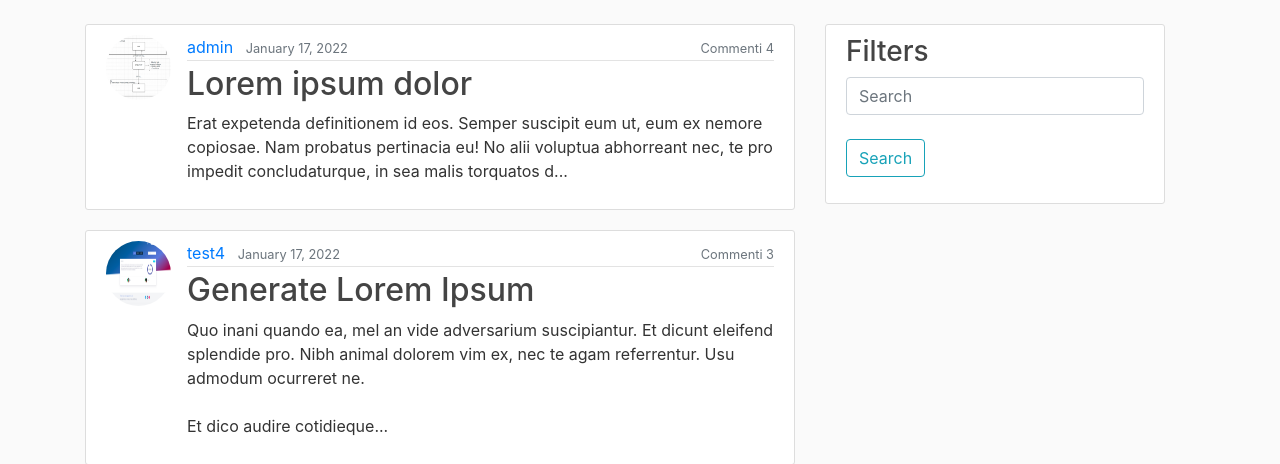
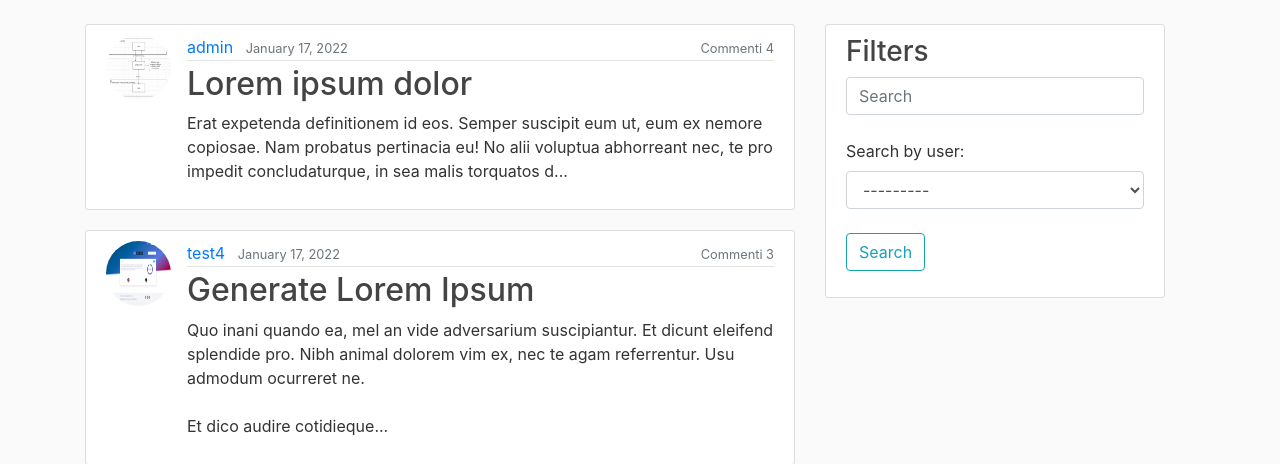
Before and after one commit to CarloTamburrelli/django_blog, a Django app: page / in a window 1280 px wide. Shown: the part 56-520 px from the top of the page. Run offline with Django 4.2, Linux system fonts and the light colour scheme; data comes from the database, SQL or seed files in the repository; some libraries are stand-ins or nearby versions.

Commit message:
added by user filter

```diff
--- a/blog/forms.py
+++ b/blog/forms.py
@@ -9,7 +9,15 @@ class CommentForm(forms.Form):
 
 class SearchPosts(forms.Form):
 	content = forms.CharField(strip=True, label='', widget=forms.TextInput(attrs={'placeholder': 'Search'}))
+	search_by_user = forms.ModelChoiceField(queryset=User.objects.all())
 	def __init__(self, *args, **kwargs):
 		super(SearchPosts, self).__init__(*args, **kwargs)
 		self.fields['content'].required = False
 		self.fields['content'].widget.attrs.update({'class': 'form-control mb-4'})
+		self.fields['search_by_user'].required = False
+		self.fields['search_by_user'].widget.attrs.update({'class': 'form-control mb-4'})
+
+
+	@staticmethod
+	def label_from_instance(obj):
+		return "My Field name %s" % obj.username
--- a/blog/templates/blog/home.html
+++ b/blog/templates/blog/home.html
@@ -28,21 +28,21 @@
     {% if is_paginated %}
 
       {% if page_obj.has_previous %}
-        <a class="btn btn-outline-info mb-4" href="?page=1&content={% if request.GET.content %}{{request.GET.content}}{% endif %}">First</a>
-        <a class="btn btn-outline-info mb-4" href="?page={{ page_obj.previous_page_number }}&content={% if request.GET.content %}{{request.GET.content}}{% endif %}">Previous</a>
+        <a class="btn btn-outline-info mb-4" href="?page=1{% if request.GET.content %}&content={{request.GET.content}}{% endif %}{% if request.GET.search_by_user %}&search_by_user={{request.GET.search_by_user}}{% endif %}">First</a>
+        <a class="btn btn-outline-info mb-4" href="?page={{ page_obj.previous_page_number }}{% if request.GET.content %}&content={{request.GET.content}}{% endif %}{% if request.GET.search_by_user %}&search_by_user={{request.GET.search_by_user}}{% endif %}">Previous</a>
       {% endif %}
 
       {% for num in page_obj.paginator.page_range %}
         {% if page_obj.number == num %}
-          <a class="btn btn-info mb-4" href="?page={{ num }}&content={% if request.GET.content %}{{request.GET.content}}{% endif %}">{{ num }}</a>
+          <a class="btn btn-info mb-4" href="?page={{ num }}{% if request.GET.content %}&content={{request.GET.content}}{% endif %}{% if request.GET.search_by_user %}&search_by_user={{request.GET.search_by_user}}{% endif %}">{{ num }}</a>
         {% elif num > page_obj.number|add:'-3' and num < page_obj.number|add:'3' %}
-          <a class="btn btn-outline-info mb-4" href="?page={{ num }}&content={% if request.GET.content %}{{request.GET.content}}{% endif %}">{{ num }}</a>
+          <a class="btn btn-outline-info mb-4" href="?page={{ num }}{% if request.GET.content %}&content={{request.GET.content}}{% endif %}{% if request.GET.search_by_user %}&search_by_user={{request.GET.search_by_user}}{% endif %}">{{ num }}</a>
         {% endif %}
       {% endfor %}
 
       {% if page_obj.has_next %}
-        <a class="btn btn-outline-info mb-4" href="?page={{ page_obj.next_page_number }}&content={% if request.GET.content %}{{request.GET.content}}{% endif %}">Next</a>
-        <a class="btn btn-outline-info mb-4" href="?page={{ page_obj.paginator.num_pages }}&content={% if request.GET.content %}{{request.GET.content}}{% endif %}">Last</a>
+        <a class="btn btn-outline-info mb-4" href="?page={{ page_obj.next_page_number }}{% if request.GET.content %}&content={{request.GET.content}}{% endif %}{% if request.GET.search_by_user %}&search_by_user={{request.GET.search_by_user}}{% endif %}">Next</a>
+        <a class="btn btn-outline-info mb-4" href="?page={{ page_obj.paginator.num_pages }}{% if request.GET.content %}&content={{request.GET.content}}{% endif %}{% if request.GET.search_by_user %}&search_by_user={{request.GET.search_by_user}}{% endif %}">Last</a>
       {% endif %}
 
     {% endif %}
--- a/blog/views.py
+++ b/blog/views.py
@@ -25,8 +25,11 @@ class PostListView(ListView):
 	paginate_by = 5
 
 	def get_queryset(self):
-		filter_val = self.request.GET.get('content', '')
-		new_context = Post.objects.filter(Q(title__icontains=filter_val) | Q(content__icontains=filter_val)).order_by('-date_posted')
+		filter_content = self.request.GET.get('content', '')
+		filter_user = self.request.GET.get('search_by_user', None)
+		new_context = Post.objects.filter(Q(title__icontains=filter_content) | Q(content__icontains=filter_content)).order_by('-date_posted')
+		if (filter_user):
+			new_context = new_context.filter(author = filter_user)
 		return new_context
 
 	def get_context_data(self, **kwargs):
```
